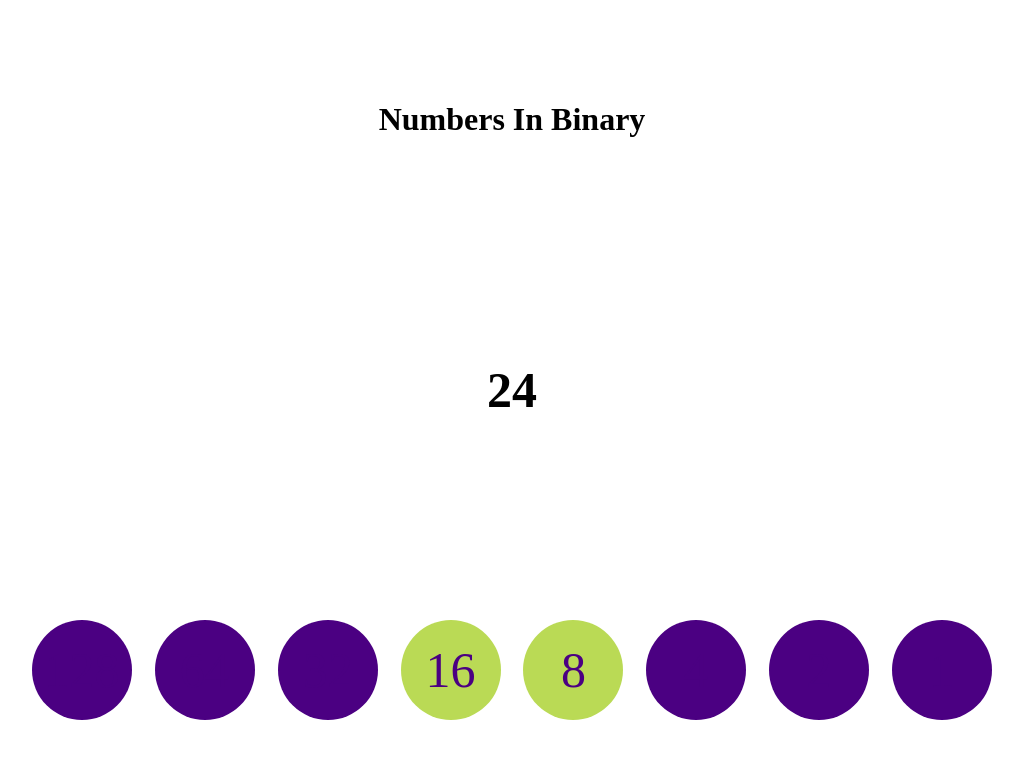
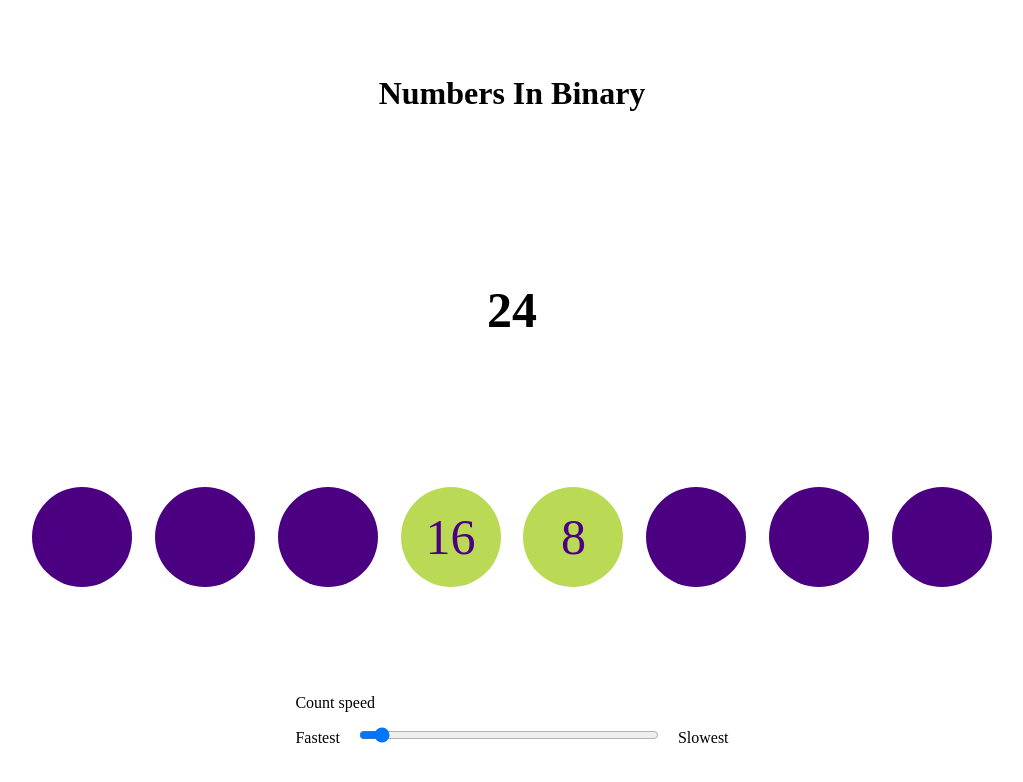
Before and after one commit to BirkdaleHigh/binaryCounter, a plain HTML site: page index.html in a window 1280 px wide. Shown: the whole page, without its empty margins (128-1151 px from the left). Drawn offline with Linux system fonts and the light colour scheme.

Commit message:
Range input to control the count speed

```diff
--- a/index.html
+++ b/index.html
@@ -26,6 +26,7 @@
       color: indigo;
     }
     .current{font-size: 50px;}
+    .control input{width:300px;margin:15px 15px 0;}
   </style>
 </head>
 <body>
@@ -41,11 +42,24 @@
     <div class="circle">64</div>
     <div class="circle">128</div>
   </div>
+  <div class="control">
+    <label for="speed">Count speed</label> <br>
+    <span>Fastest</span>
+    <input type="range" name="speed" min="100" max="2000" value="200" step="100">
+    <span>Slowest</span>
+  </div>
   <script>
+    var timerID
     var count = 0
     var bits = [1,2,4,8,16,32,64,128]
     var el = document.querySelectorAll('.circle')
     var current = document.querySelector('.current')
+    var speedRange = document.querySelector("input[name='speed']")
+
+    speedRange.addEventListener("input", function(){
+      clearInterval(timerID)
+      timerID = window.setInterval(update, this.value)
+    })
 
     var update = function() {
 
@@ -70,7 +84,7 @@
     }
 
     // Start adding up
-    window.setInterval(update, 200)
+    timerID = window.setInterval(update, speedRange.value)
 
   </script>
 </body>
```
